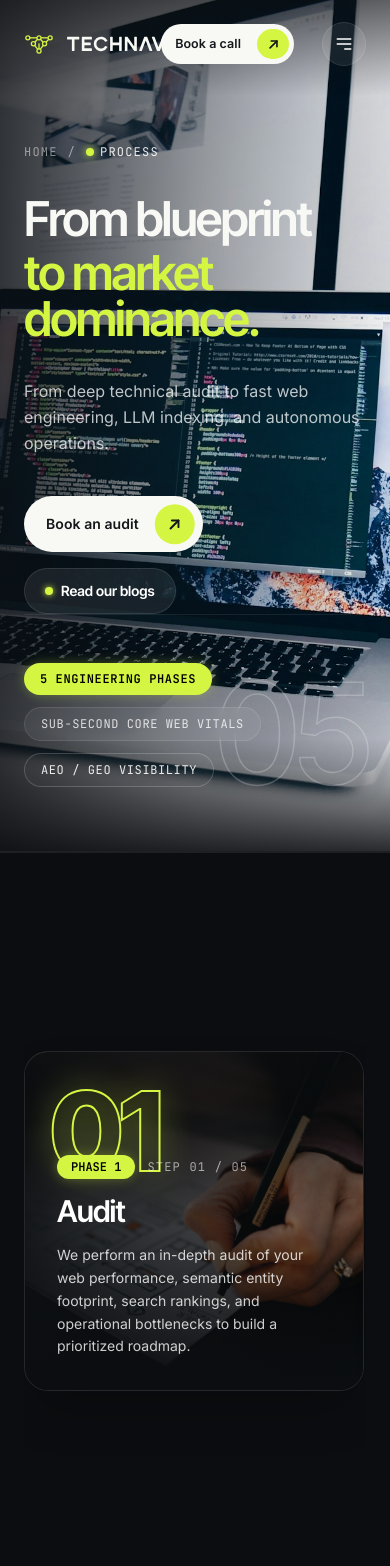
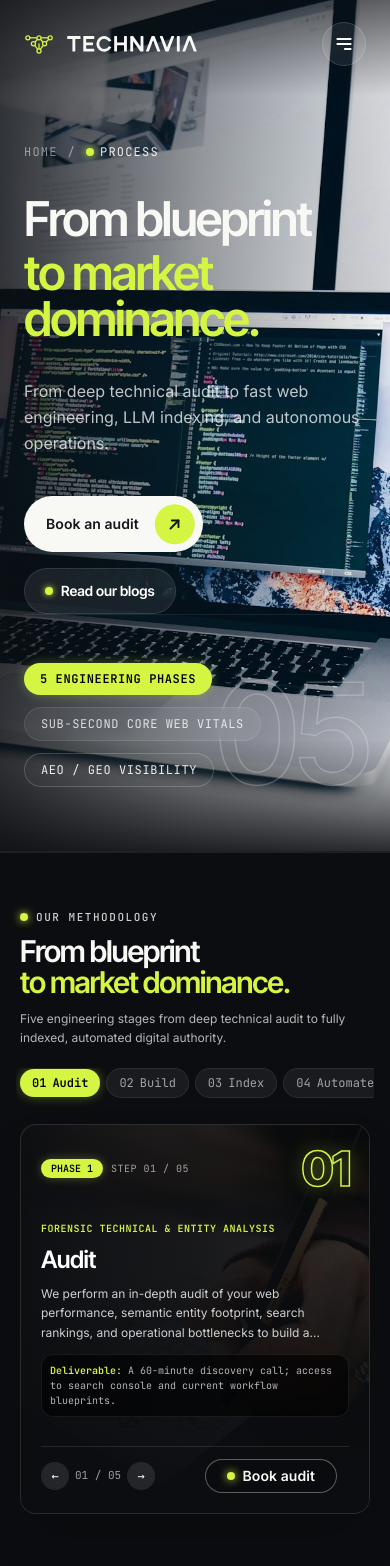
Before and after one commit to kavya-webs/Technavia-website, a Next.js app: page /process in a window 390 px wide. Shown: the top 1566 px of the page. Built offline with nearby package versions, Linux system fonts and the light colour scheme.

Commit message:
fix(mobile): resolve menu icon visibility, compact responsive forms, and add dedicated mobile methodology step explorer

```diff
--- a/src/components/layout/Navbar.tsx
+++ b/src/components/layout/Navbar.tsx
@@ -84,19 +84,21 @@ export function Navbar() {
         </nav>
 
         {/* CTA Button & Mobile Toggle */}
-        <div className="flex items-center gap-3">
-          <Button href="/book" variant="quiet" className="hidden sm:inline-flex !h-[40px] !px-4 !text-xs lg:!text-sm">
-            Book a call
-          </Button>
+        <div className="flex items-center gap-2.5 sm:gap-3">
+          <div className="hidden sm:inline-flex">
+            <Button href="/book" variant="quiet" className="!h-[40px] !px-4 !text-xs lg:!text-sm">
+              Book a call
+            </Button>
+          </div>
 
           {/* Mobile hamburger button - 44px touch target */}
           <button
             onClick={() => setMobileMenuOpen(!mobileMenuOpen)}
-            className="md:hidden min-w-[44px] min-h-[44px] p-2.5 rounded-full bg-white/[0.08] text-white border border-white/[0.1] flex items-center justify-center transition-colors hover:bg-white/[0.15]"
+            className="md:hidden min-w-[44px] min-h-[44px] w-11 h-11 p-2.5 rounded-full bg-white/[0.08] text-white border border-white/[0.15] flex items-center justify-center transition-all hover:bg-white/[0.18] hover:border-[#D4F542]/50 active:scale-95"
             aria-label="Toggle menu"
           >
             <svg
-              className="w-5 h-5"
+              className="w-5 h-5 text-white"
               fill="none"
               stroke="currentColor"
               viewBox="0 0 24 24"
@@ -105,14 +107,14 @@ export function Navbar() {
                 <path
                   strokeLinecap="round"
                   strokeLinejoin="round"
-                  strokeWidth="2"
+                  strokeWidth="2.2"
                   d="M6 18L18 6M6 6l12 12"
                 />
               ) : (
                 <path
                   strokeLinecap="round"
                   strokeLinejoin="round"
-                  strokeWidth="2"
+                  strokeWidth="2.2"
                   d="M4 6h16M4 12h16m-7 6h7"
                 />
               )}
--- a/src/components/sections/ProcessSection.tsx
+++ b/src/components/sections/ProcessSection.tsx
@@ -1,7 +1,7 @@
 "use client";
 
 import React, { useState, useRef } from "react";
-import { motion, useScroll, useTransform, useSpring, useMotionValueEvent } from "framer-motion";
+import { motion, useScroll, useTransform, useSpring, useMotionValueEvent, AnimatePresence } from "framer-motion";
 import { SectionLabel } from "../ui/SectionLabel";
 import { Button } from "../ui/Button";
 
@@ -76,6 +76,7 @@ const STEPS: ProcessStep[] = [
 export function ProcessSection() {
   const containerRef = useRef<HTMLDivElement>(null);
   const [activeStep, setActiveStep] = useState<number>(0);
+  const [mobileStep, setMobileStep] = useState<number>(0);
 
   // Vertical scroll tracking: As user scrolls down 450vh, the carousel glides sideways
   const { scrollYProgress } = useScroll({
@@ -132,7 +133,154 @@ export function ProcessSection() {
   };
 
   return (
-    <section ref={containerRef} className="relative w-full bg-[#0B0D10] text-[#F8F8F5] h-[450vh]">
+    <>
+      {/* MOBILE EXPERIENCE: Compact, interactive Step Explorer with gestures and zero scroll jank */}
+      <section className="block md:hidden relative w-full bg-[#0B0D10] text-[#F8F8F5] py-14 px-5 border-t border-white/[0.08]">
+        {/* Header */}
+        <div className="flex flex-col gap-2.5 mb-5">
+          <div className="flex items-center gap-2">
+            <span className="w-2 h-2 rounded-full bg-[#D4F542] shadow-[0_0_8px_#D4F542]" />
+            <span className="text-[11px] font-mono uppercase tracking-[0.14em] text-white/80 font-medium">
+              OUR METHODOLOGY
+            </span>
+          </div>
+          <h2 className="text-3xl font-tight font-semibold tracking-[-0.04em] text-[#F8F8F5] leading-[1.05]">
+            From blueprint <br />
+            <span className="text-[#D4F542]">to market dominance.</span>
+          </h2>
+          <p className="text-xs text-white/70 leading-relaxed font-sans">
+            Five engineering stages from deep technical audit to fully indexed, automated digital authority.
+          </p>
+        </div>
+
+        {/* Horizontal Step Tabs Rail */}
+        <div className="flex items-center gap-1.5 overflow-x-auto pb-2.5 mb-4 scrollbar-none -mx-1 px-1">
+          {STEPS.map((s, idx) => {
+            const isActive = mobileStep === idx;
+            return (
+              <button
+                key={s.step}
+                type="button"
+                onClick={() => setMobileStep(idx)}
+                className={`flex items-center gap-1.5 px-3 py-1.5 rounded-full text-xs font-mono transition-all whitespace-nowrap shrink-0 cursor-pointer ${
+                  isActive
+                    ? "bg-[#D4F542] text-black font-bold shadow-[0_0_12px_rgba(212,245,66,0.35)] scale-100"
+                    : "bg-white/[0.06] text-white/60 hover:text-white border border-white/[0.08]"
+                }`}
+              >
+                <span>{s.step}</span>
+                <span>{s.title}</span>
+              </button>
+            );
+          })}
+        </div>
+
+        {/* Interactive Animated Card */}
+        <div className="relative w-full rounded-2xl overflow-hidden border border-white/[0.14] bg-zinc-950 min-h-[390px] p-5 flex flex-col justify-between shadow-2xl">
+          <AnimatePresence mode="wait">
+            <motion.div
+              key={mobileStep}
+              initial={{ opacity: 0, scale: 0.98 }}
+              animate={{ opacity: 1, scale: 1 }}
+              exit={{ opacity: 0, scale: 0.98 }}
+              transition={{ duration: 0.3, ease: [0.16, 1, 0.3, 1] }}
+              className="absolute inset-0 z-0 pointer-events-none"
+            >
+              {/* Background Photo */}
+              <img
+                src={STEPS[mobileStep].img}
+                alt={STEPS[mobileStep].title}
+                className="w-full h-full object-cover object-[50%_35%]"
+              />
+              {/* Directional Gradient Scrims */}
+              <div className="absolute inset-0 bg-gradient-to-t from-[#0B0D10] via-[#0B0D10]/85 via-50% to-[#0B0D10]/60" />
+              <div className="absolute inset-0 bg-gradient-to-r from-[#0B0D10]/95 via-[#0B0D10]/60 to-transparent" />
+            </motion.div>
+          </AnimatePresence>
+
+          {/* Top Card Elements */}
+          <div className="relative z-10 flex items-center justify-between">
+            <div className="flex items-center gap-2">
+              <span className="px-2.5 py-0.5 rounded-full bg-[#D4F542] text-black font-mono text-[10px] font-bold shadow-[0_0_10px_rgba(212,245,66,0.3)]">
+                {STEPS[mobileStep].week}
+              </span>
+              <span className="text-[10px] font-mono text-white/60 tracking-wider uppercase">
+                STEP {STEPS[mobileStep].step} / 05
+              </span>
+            </div>
+
+            {/* Outline Stroke Number */}
+            <span
+              className="text-5xl font-tight font-extrabold select-none pointer-events-none leading-none tracking-tighter"
+              style={{
+                WebkitTextStroke: "1.5px #D4F542",
+                color: "transparent",
+                textShadow: "0 0 20px rgba(212, 245, 66, 0.3)",
+              }}
+            >
+              {STEPS[mobileStep].step}
+            </span>
+          </div>
+
+          {/* Content Area */}
+          <AnimatePresence mode="wait">
+            <motion.div
+              key={mobileStep}
+              initial={{ opacity: 0, y: 12 }}
+              animate={{ opacity: 1, y: 0 }}
+              exit={{ opacity: 0, y: -12 }}
+              transition={{ duration: 0.25 }}
+              className="relative z-10 flex flex-col gap-2 my-auto py-3"
+            >
+              <div className="text-[10px] font-mono text-[#D4F542] font-semibold tracking-wider uppercase">
+                {STEPS[mobileStep].headline}
+              </div>
+              <h3 className="text-2xl font-tight font-semibold text-white tracking-tight">
+                {STEPS[mobileStep].title}
+              </h3>
+              <p className="text-xs text-white/80 leading-relaxed font-sans line-clamp-3">
+                {STEPS[mobileStep].description}
+              </p>
+              <div className="p-2 rounded-xl bg-black/60 border border-white/[0.08] text-[10px] font-mono text-white/70 mt-1">
+                <span className="text-[#D4F542] font-semibold">Deliverable: </span>
+                {STEPS[mobileStep].clientRole}
+              </div>
+            </motion.div>
+          </AnimatePresence>
+
+          {/* Bottom Controls inside Card */}
+          <div className="relative z-10 pt-3 border-t border-white/[0.1] flex items-center justify-between gap-2">
+            <div className="flex items-center gap-1.5">
+              <button
+                type="button"
+                onClick={() => setMobileStep((prev) => (prev > 0 ? prev - 1 : STEPS.length - 1))}
+                className="w-7 h-7 rounded-full bg-white/[0.1] hover:bg-white/[0.2] text-white flex items-center justify-center text-xs font-mono transition-colors"
+                aria-label="Previous step"
+              >
+                ←
+              </button>
+              <span className="text-[11px] font-mono text-white/60">
+                {STEPS[mobileStep].step} / 05
+              </span>
+              <button
+                type="button"
+                onClick={() => setMobileStep((prev) => (prev < STEPS.length - 1 ? prev + 1 : 0))}
+                className="w-7 h-7 rounded-full bg-white/[0.1] hover:bg-white/[0.2] text-white flex items-center justify-center text-xs font-mono transition-colors"
+                aria-label="Next step"
+              >
+                →
+              </button>
+            </div>
+
+            <Button href="/book" variant="ghost" hasArrow={false} hasLamp={true} className="!h-[34px] !text-[11px] !px-3">
+              Book audit
+            </Button>
+          </div>
+        </div>
+      </section>
+
+      {/* DESKTOP / TABLET EXPERIENCE: 450vh spring pinned horizontal glide */}
+      <section ref={containerRef} className="hidden md:block relative w-full bg-[#0B0D10] text-[#F8F8F5] h-[450vh]">
         {/* Pinned Sticky Screen Wrapper */}
         <div className="sticky top-0 h-screen w-full flex flex-col justify-between pt-6 md:pt-10 pb-8 md:pb-12 px-6 md:px-8 lg:px-14 overflow-hidden border-t border-white/[0.08]">
           <div className="max-w-[1360px] mx-auto w-full h-full flex flex-col justify-between relative">
@@ -269,6 +417,7 @@ export function ProcessSection() {
                   return (
                     <button
                       key={s.step}
+                      type="button"
                       onClick={() => scrollToStep(idx)}
                       className="group flex flex-col items-center cursor-pointer text-left focus:outline-none"
                       style={{ width: "20%" }}
@@ -315,5 +464,6 @@ export function ProcessSection() {
           </div>
         </div>
       </section>
+    </>
   );
 }
```
Also changed, not shown: src/app/book/BookForm.tsx (+29 -31 lines), src/app/contact/ContactForm.tsx (+18 -18 lines), src/components/sections/BookSection.tsx (+17 -17 lines). Lines whose indentation alone changed are shown as unchanged.
